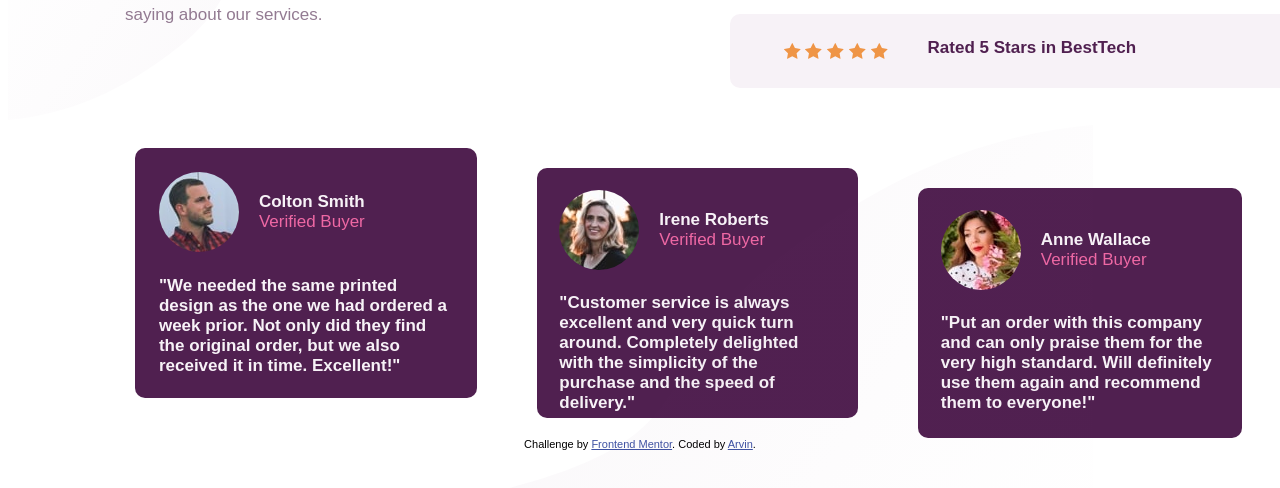
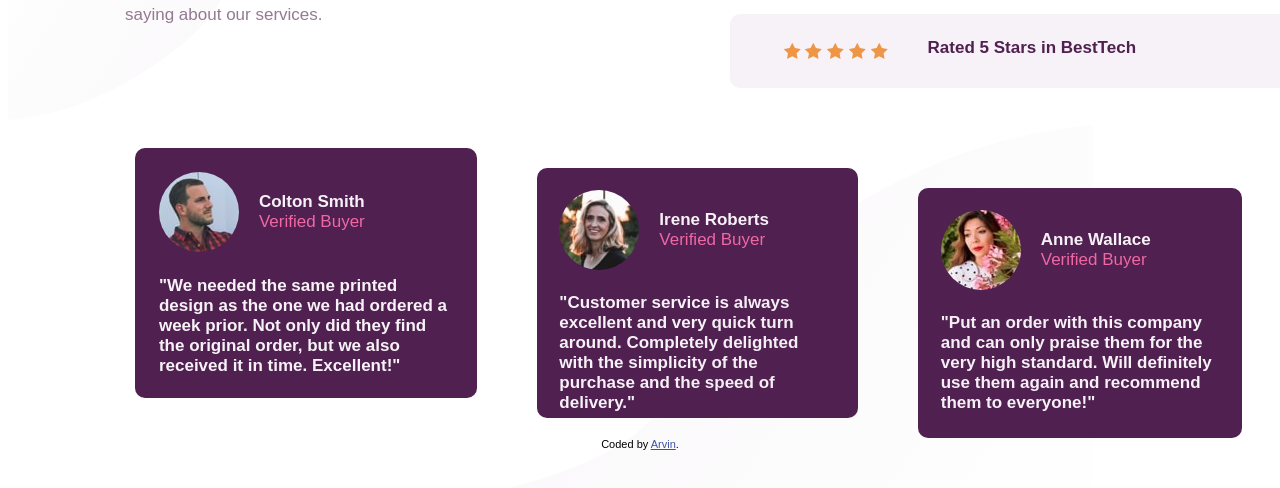
Before and after one commit to ArvinJoelV/social-proof, a plain HTML site: page index.html in a window 1280 px wide. Shown: the part 250-738 px from the top of the page. Drawn offline with Linux system fonts and the light colour scheme.

Commit message:
Update index.html

```diff
--- a/index.html
+++ b/index.html
@@ -114,10 +114,7 @@
       </div>
     </div>
     <div class="attribution">
-      Challenge by
-      <a href="https://www.frontendmentor.io?ref=challenge" target="_blank"
-        >Frontend Mentor</a
-      >. Coded by <a href="#">Arvin</a>.
+      Coded by <a href="https://www.instagram.com/only_arvin_/">Arvin</a>.
     </div>
   </body>
 </html>
```
